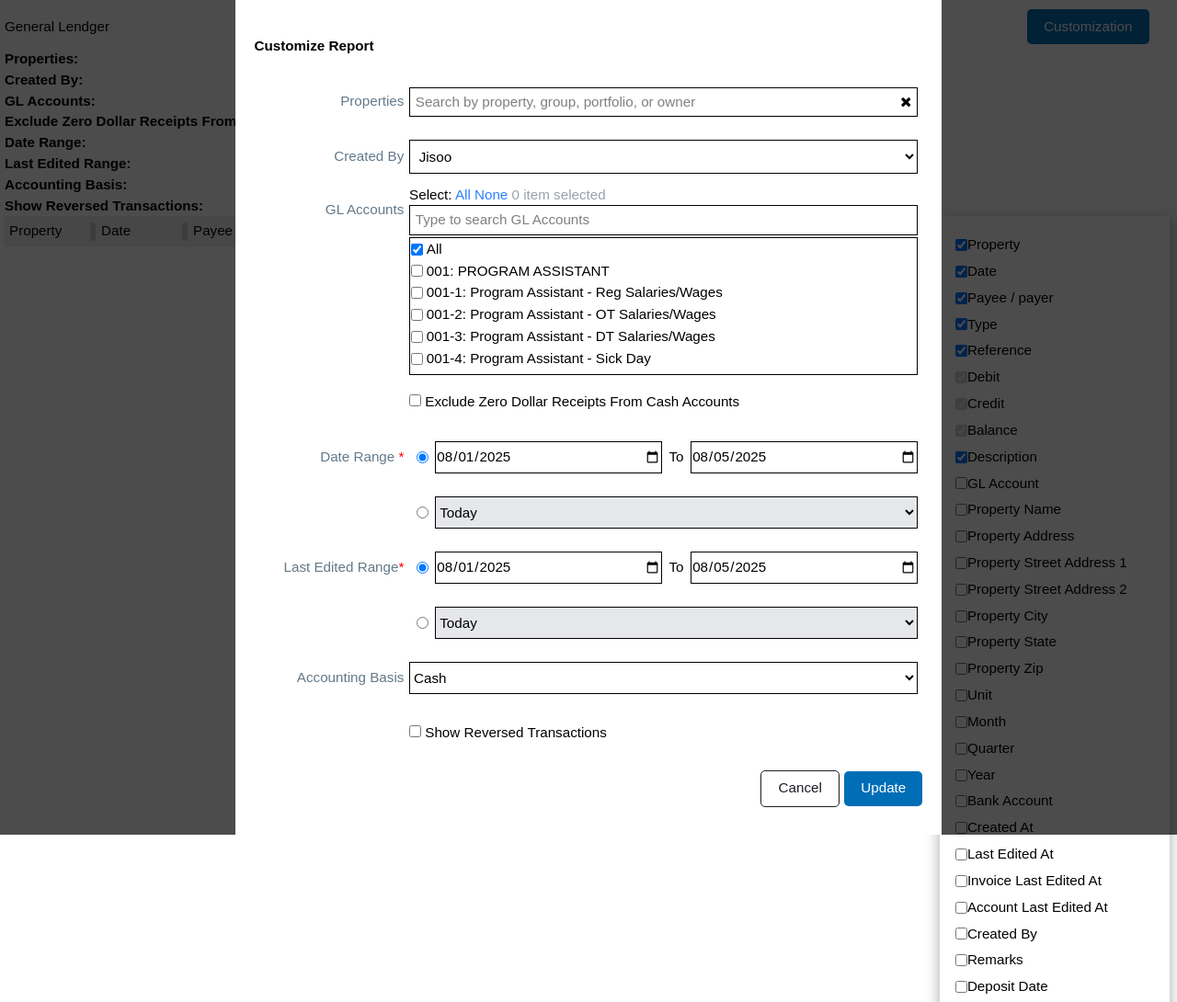
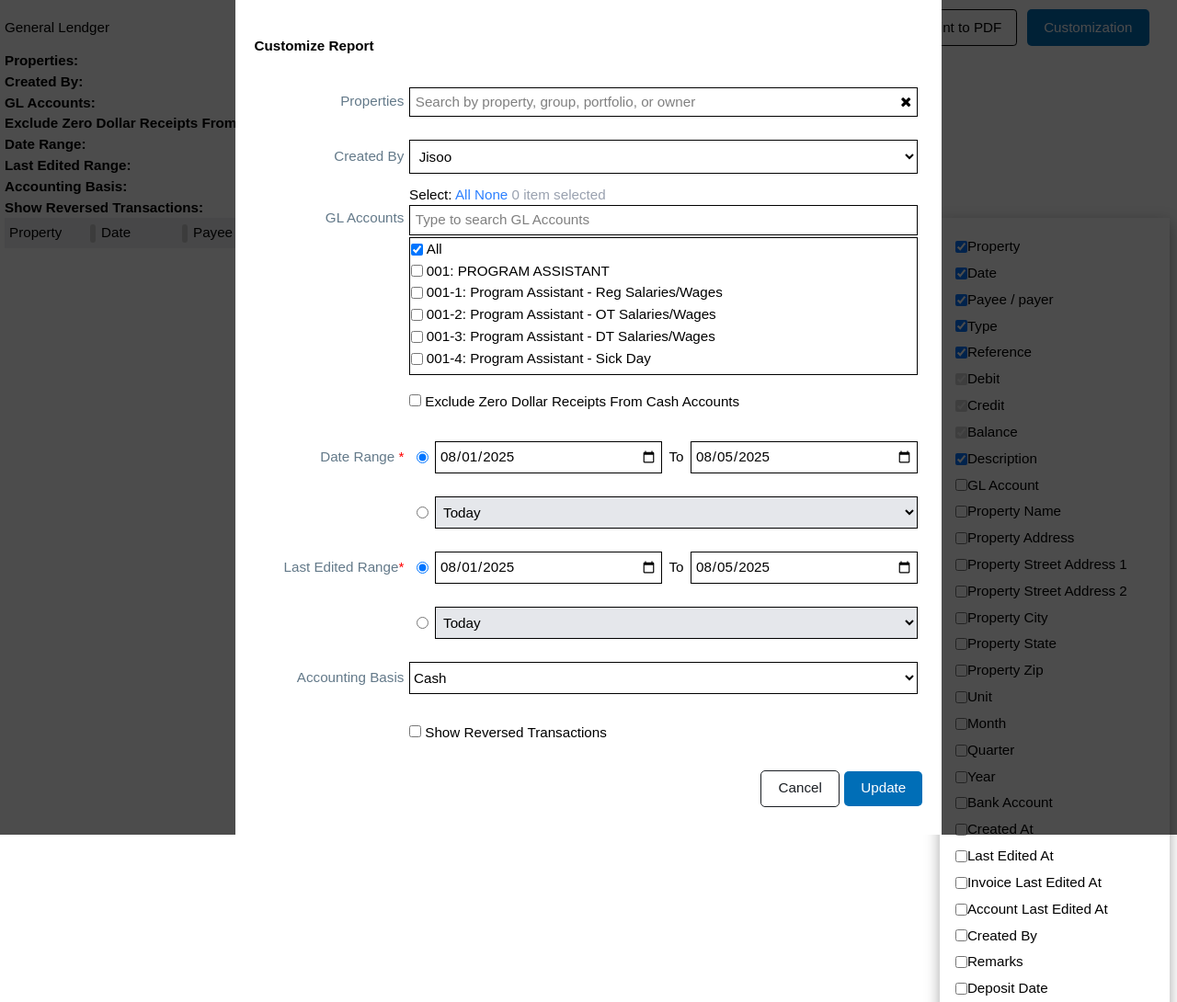
Before and after one commit to aaaalexlam/appfolio_remap, a plain HTML site: page report_remap/generalLedger/generalLendger.html in a window 1280 px wide. Shown: the top 1090 px of the page at 92% size. Drawn offline with nearby package versions, Linux system fonts and the light colour scheme; files whose address does not match are found by name.

Commit message:
- update css

```diff
--- a/components/customizationForm/dateRangeComponent/dateRangeCommon.js
+++ b/components/customizationForm/dateRangeComponent/dateRangeCommon.js
@@ -1,8 +1,8 @@
-const radioDateRangeEnableCss = "h-[35px] border-1 w-full"
-const radioDateRangeDisableCss = "h-[35px] border-1 w-full bg-gray-200"
+const radioDateRangeEnableCss = "h-[35px] border-1 w-full  cursor-pointer p-1"
+const radioDateRangeDisableCss = "h-[35px] border-1 w-full bg-gray-200 p-1"
 
-const dageRangeSelectorDisableCss = "h-[35px] border-1 w-full cursor-pointer bg-gray-200";
-const dageRangeSelectorEnableCss = "h-[35px] border-1 w-full cursor-pointer";
+const dageRangeSelectorDisableCss = "h-[35px] border-1 w-full bg-gray-200 p-1";
+const dageRangeSelectorEnableCss = "h-[35px] border-1 w-full cursor-pointer p-1";
 
 function dateRangeConvertor(value) {
     const today = new Date();
--- a/components/customizationForm/glAccountsComponent.js
+++ b/components/customizationForm/glAccountsComponent.js
@@ -17,7 +17,7 @@
 const createGLAccuntsHTML = (displayName, tablePrefix) => {
     return `
                 <tr class="tr-default">
-                    <td class="input_field h-48">${displayName}</td>
+                    <td class="input_field h-43">${displayName}</td>
                     <td class="input_column">
                         <div class="gl_account_search_div">
                             <div>Select:
@@ -60,7 +60,6 @@
 
     // on search
     const input = document.getElementById(`${tablePrefix}gl_account_search`);
-    const additional_cahs_gl_accounts = document.getElementById(`${tablePrefix}additional_cahs_gl_accounts`);
     input.addEventListener('input', function (event) {
         const keyword = this.value.toLowerCase();
         const labels = document.querySelectorAll('.additional_cahs_gl_accounts_checkbox_label');
--- a/report_remap/generalLedger/generalLendger.html
+++ b/report_remap/generalLedger/generalLendger.html
@@ -29,7 +29,15 @@
             <div>
                 <h2>General Lendger</h2>
             </div>
-            <div>
+            <div class="flex">
+                <input
+                    type="text"
+                    placeholder="Search Report"
+                    class="border-1 p-2 r-sm w-80 mr-3 rounded"
+                >
+                <button class="px-4 py-2 cursor-pointer border-1 rounded font-normal text-base mr-3">
+                    Print to PDF
+                  </button>
                 <button class="default_btn" id="general_lendger_customization_btn">Customization</button>
             </div>
         </div>
--- a/report_remap/generalLedger/generalLendger.js
+++ b/report_remap/generalLedger/generalLendger.js
@@ -14,6 +14,8 @@
 
 // init balance sheet html elements; it must be init when the dom was loaded;
 document.addEventListener("DOMContentLoaded", function () {
+
+
 
     initCustomizationForm(customization, tablePrefix);
     initHeader(columns, `${tablePrefix}checkbox`, `${tablePrefix}table_header`);
```
